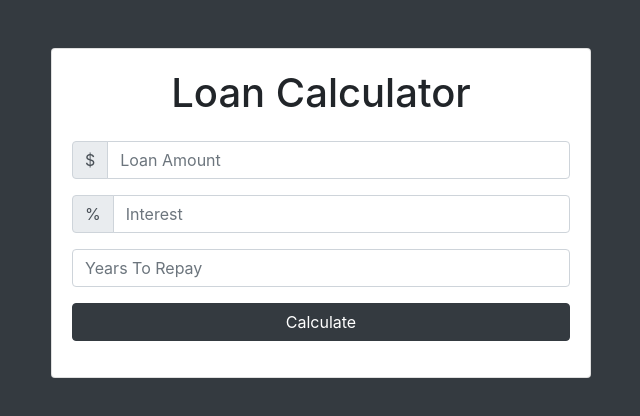
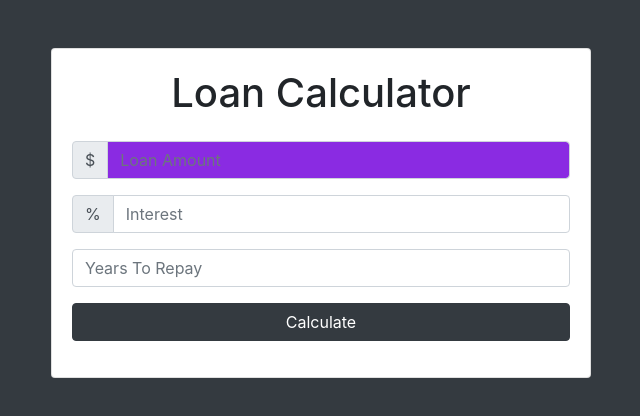
Before and after one commit to Dianakariuki/LOAN-CALCULATOR, a plain HTML site: page index.html in a window 1280 px wide. In both pictures the pointer is over the input "Loan Amount". Shown: the whole page, without its empty margins (319-959 px from the left). Drawn offline with nearby package versions, Linux system fonts and the light colour scheme.

Commit message:
feature: accessibility focus visible

```diff
--- a/style.css
+++ b/style.css
@@ -1,8 +1,8 @@
 #loading, #results {
     display: none;
 }
-a:focus, a:hover {
-    color: white;
-    background-color: black;
+input:focus, input:hover {
+    color:yellowgreen;
+    background-color:blueviolet;
     text-decoration: none
   }
```
